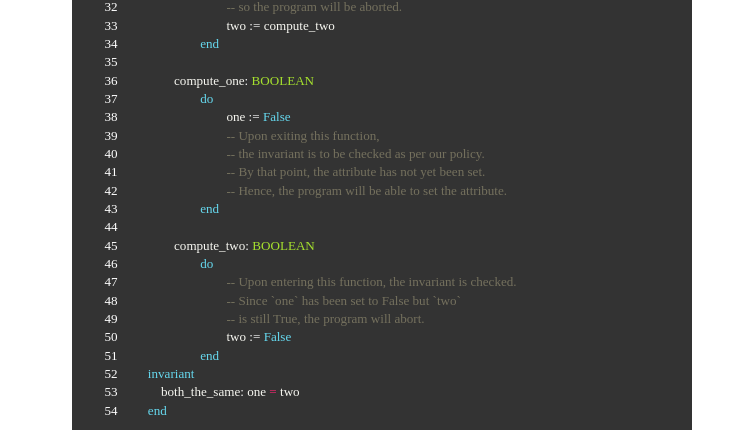
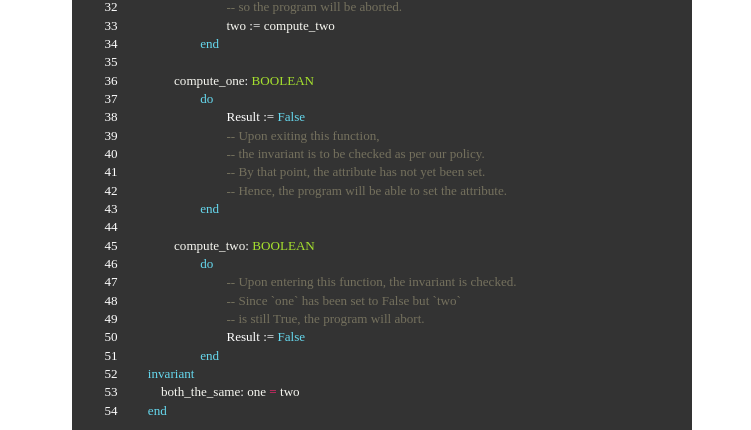
Before and after one commit to eprog2014/eprog2014.github.io, a Jekyll site: the page built from _posts/2014-11-13-class-invariants.md, in a window 1280 px wide and 900 px high, scrolled down 4041 px. Shown: the part 151-581 px from the top of the window, without its empty margins (258-1009 px from the left). Built offline with Jekyll 4.4.1, drawn with Linux system fonts in a browser that asks for light colours; some web fonts are replaced; Markdown is read by kramdown in place of the engine named in the settings; a script that is not in the unit is left out.

Commit message:
Assign to Result in (Thanks Lorin)

```diff
--- a/_posts/2014-11-13-class-invariants.md
+++ b/_posts/2014-11-13-class-invariants.md
@@ -164,7 +164,7 @@ feature {NONE}
 
 	compute_one: BOOLEAN
 		do
-			one := False
+			Result := False
 			-- Upon exiting this function,
 			-- the invariant is to be checked as per our policy.
 			-- By that point, the attribute has not yet been set.
@@ -176,7 +176,7 @@ feature {NONE}
 			-- Upon entering this function, the invariant is checked.
 			-- Since `one` has been set to False but `two`
 			-- is still True, the program will abort.
-			two := False
+			Result := False
 		end
 invariant
     both_the_same: one = two
```
